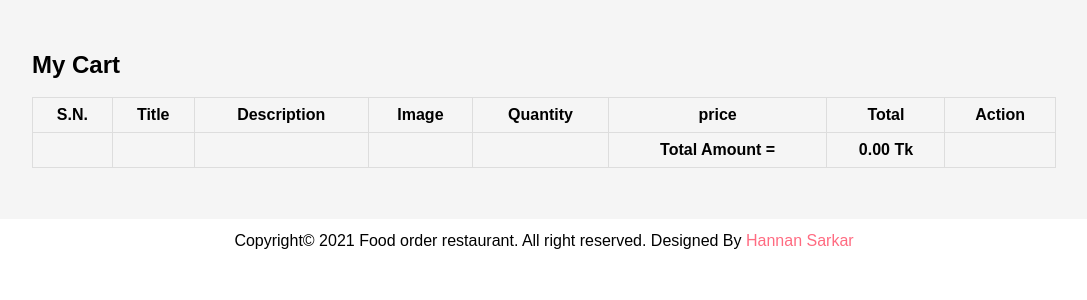
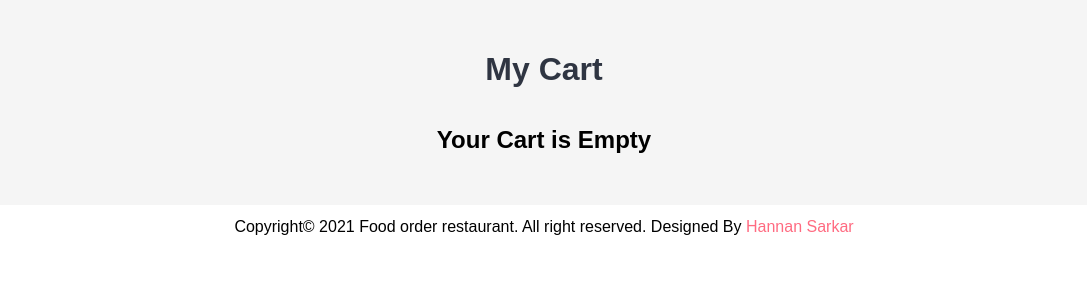
Before and after one commit to Hannan84/Food_Order, a PHP site: page /cartView.php in a window 1280 px wide. Shown: the part 86-386 px from the top of the page, without its empty margins (96-1183 px from the left). Run offline with PHP 8.4, Linux system fonts and the light colour scheme; lists and menus that the app fills with data are empty; some libraries are stand-ins or nearby versions.

Commit message:
added condition for showing cart empty or not

```diff
--- a/cartView.php
+++ b/cartView.php
@@ -10,8 +10,15 @@ include 'partial_front/navbar.php';
 
     <section class="main_content">
         <div class="container">
-            <h1>My Cart</h1>
+            <h2 class="text-center">My Cart</h2>
             <br>
+            <?php
+            if (!isset($_SESSION['myCart']) || count($_SESSION['myCart']) == 0){
+                echo "<h1 class='text-center'>Your Cart is Empty</h1>";
+            }
+            else {?>
+
+
             <table class="tbl-full">
                 <tr>
                     <th>S.N.</th>
@@ -73,7 +80,7 @@ include 'partial_front/navbar.php';
                         <th></th><th></th><th></th><th></th><th></th><th>Total Amount = </th><th><?php echo number_format($total,2)?> Tk</th><th></th
                     </tr>
             </table>
-
+            <?php } ?>
         </div>
     </section>
 
```
